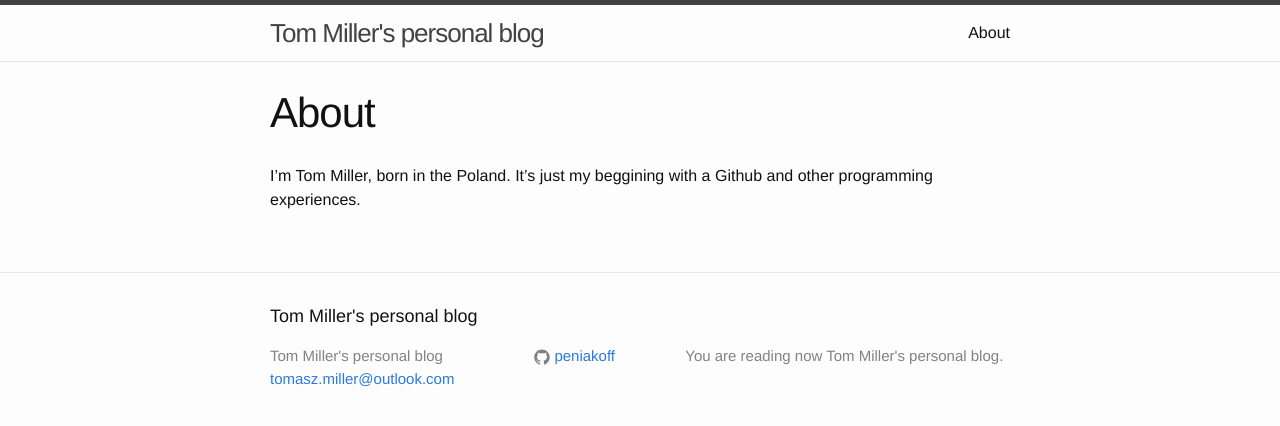
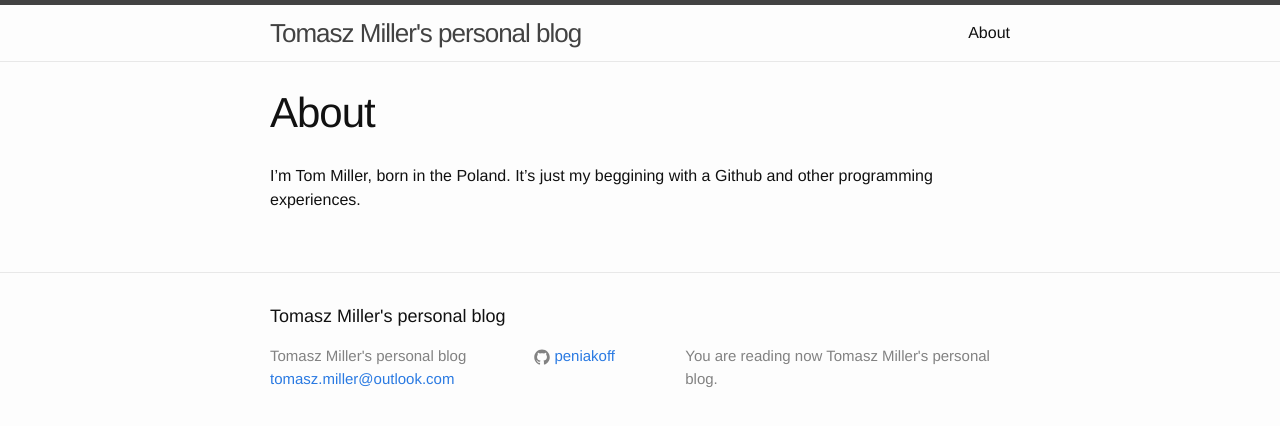
Before and after one commit to peniakoff/peniakoff.github.io, a Jekyll site: the page built from about.md, in a window 1280 px wide. Shown: the top 426 px of the page. Built offline with Jekyll 4.4.1, drawn with Linux system fonts in a browser that asks for light colours.

Commit message:
Update _config.yml

```diff
--- a/_config.yml
+++ b/_config.yml
@@ -6,10 +6,10 @@
 # 'jekyll serve'. If you change this file, please restart the server process.
 
 # Site settings
-title: Tom Miller's personal blog
+title: Tomasz Miller's personal blog
 email: tomasz.miller@outlook.com
 description: > # this means to ignore newlines until "baseurl:"
-  You are reading now Tom Miller's personal blog.
+  You are reading now Tomasz Miller's personal blog.
 baseurl: "" # the subpath of your site, e.g. /blog
 url: "http://www.tomaszmiller.pl" # the base hostname & protocol for your site
 github_username:  peniakoff
```
